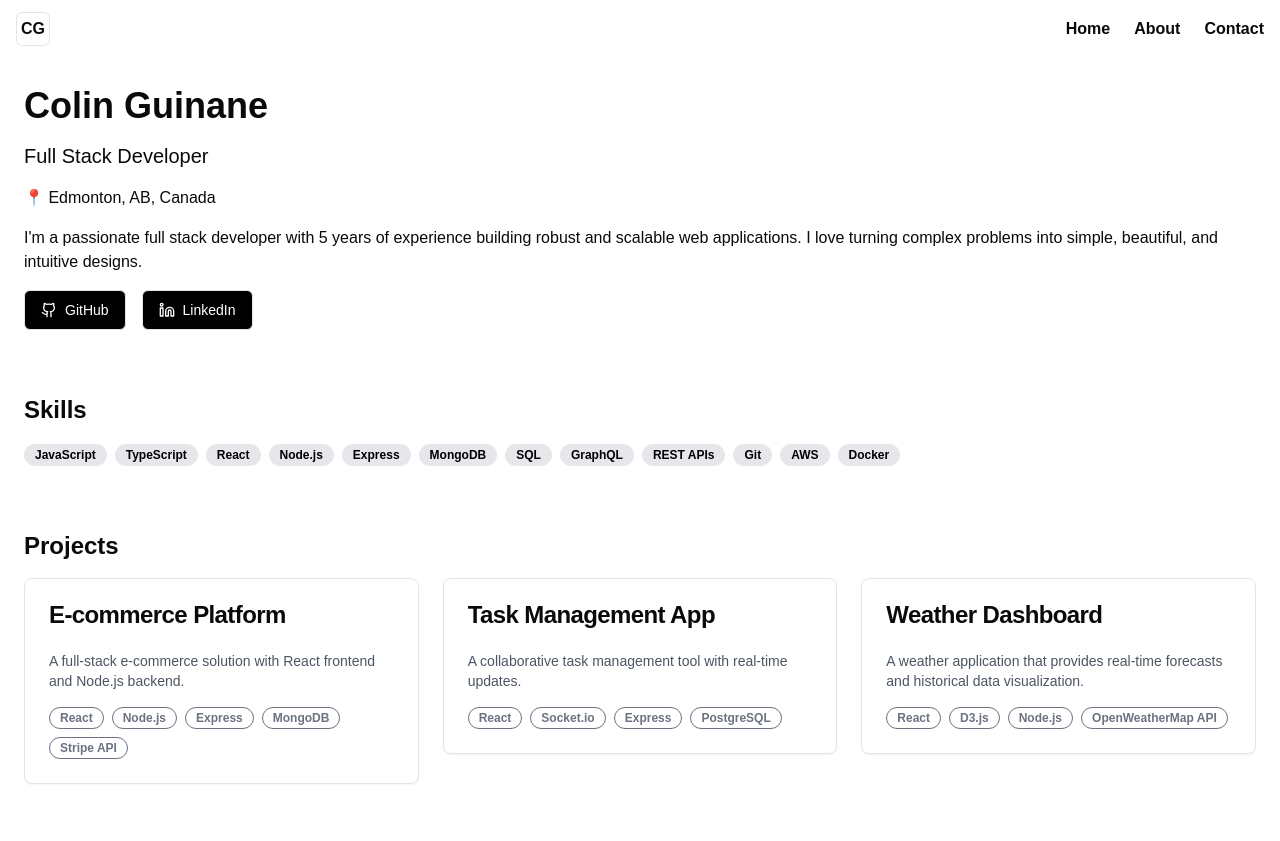
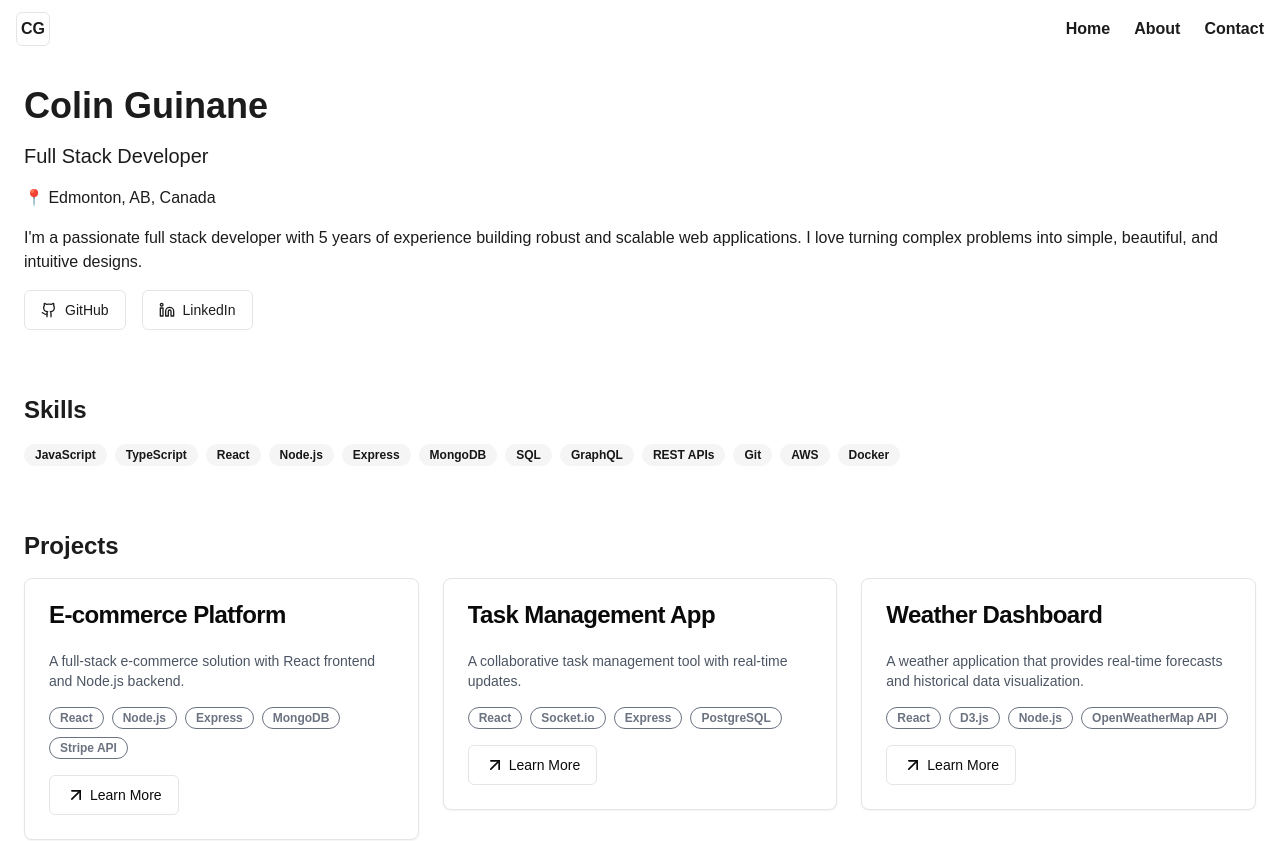
Before and after one commit to colinguinane1/portfolio, a Next.js app: page / in a window 1280 px wide. Shown: the top 841 px of the page. Built offline with nearby package versions, Linux system fonts and the light colour scheme.

Commit message:
edited theme

```diff
--- a/app/globals.css
+++ b/app/globals.css
@@ -4,6 +4,7 @@
 
 body {
   font-family: Arial, Helvetica, sans-serif;
+
 }
 
 @layer utilities {
@@ -15,7 +16,7 @@ body {
 @layer base {
   :root {
     --background: 0 0% 100%;
-    --foreground: 0 0% 3.9%;
+    --foreground: 0 0% 10.9%;
     --card: 0 0% 100%;
     --card-foreground: 0 0% 3.9%;
     --popover: 0 0% 100%;
@@ -42,7 +43,7 @@ body {
   }
   .dark {
     --background: 0 0% 10.9%;
-    --foreground: 0 0% 98%;
+    --foreground: 0 0% 80%;
     --card: 0 0% 8.9%;
     --card-foreground: 0 0% 98%;
     --popover: 0 0% 3.9%;
--- a/app/page.tsx
+++ b/app/page.tsx
@@ -28,6 +28,7 @@ import {
   GraduationCap,
   Briefcase,
   MessageCircle,
+  ArrowUpRight,
 } from "lucide-react";
 
 export default function EnhancedPortfolioComponent() {
@@ -146,7 +147,7 @@ export default function EnhancedPortfolioComponent() {
   ];
 
   return (
-    <div className={`min-h-screen bg-background`}>
+    <div className={`min-h-screen bg-background text-foreground`}>
       <main className="container mx-auto px-6 py-8">
         <FadeInSection>
           <section id="about" className="mb-16">
@@ -192,16 +193,10 @@ export default function EnhancedPortfolioComponent() {
               animate={{ opacity: 1, y: 0 }}
               transition={{ delay: 0.5 }}
             >
-              <Button
-                variant="outline"
-                className="bg-black text-white hover:bg-gray-800 dark:bg-white dark:text-black dark:hover:bg-gray-200"
-              >
+              <Button variant="outline">
                 <Github className="mr-2 h-4 w-4" /> GitHub
               </Button>
-              <Button
-                variant="outline"
-                className="bg-black text-white hover:bg-gray-800 dark:bg-white dark:text-black dark:hover:bg-gray-200"
-              >
+              <Button variant="outline">
                 <Linkedin className="mr-2 h-4 w-4" /> LinkedIn
               </Button>
             </motion.div>
@@ -233,12 +228,7 @@ export default function EnhancedPortfolioComponent() {
                     visible: { opacity: 1, y: 0 },
                   }}
                 >
-                  <Badge
-                    variant="secondary"
-                    className="bg-gray-200 text-black dark:bg-gray-700 dark:text-white"
-                  >
-                    {skill}
-                  </Badge>
+                  <Badge variant="secondary">{skill}</Badge>
                 </motion.div>
               ))}
             </motion.div>
@@ -276,12 +266,16 @@ export default function EnhancedPortfolioComponent() {
                                 >
                                   {tech}
                                 </Badge>
-                              ))}
-                            </div>
+                              ))}{" "}
+                            </div>{" "}
+                            <Button variant={"outline"} className="mt-4">
+                              <ArrowUpRight className="mr-1" size={20} />
+                              Learn More
+                            </Button>
                           </CardContent>
                         </Card>
                       </DialogTrigger>
-                      <DialogContent className="sm:max-w-[425px] bg-white dark:bg-gray-800 text-black dark:text-white">
+                      <DialogContent className="sm:max-w-[425px] rounded-lg bg-card ">
                         <DialogHeader>
                           <DialogTitle>{project.title}</DialogTitle>
                           <DialogDescription className="text-gray-600 dark:text-gray-300">
@@ -300,7 +294,6 @@ export default function EnhancedPortfolioComponent() {
                           <div className="flex space-x-4">
                             <Button
                               variant="outline"
-                              className="bg-black text-white hover:bg-gray-800 dark:bg-white dark:text-black dark:hover:bg-gray-200"
                               onClick={() =>
                                 window.open(project.github, "_blank")
                               }
@@ -309,7 +302,6 @@ export default function EnhancedPortfolioComponent() {
                             </Button>
                             <Button
                               variant="outline"
-                              className="bg-black text-white hover:bg-gray-800 dark:bg-white dark:text-black  dark:hover:bg-gray-200"
                               onClick={() =>
                                 window.open(project.live, "_blank")
                               }
@@ -339,7 +331,8 @@ export default function EnhancedPortfolioComponent() {
                   animate={{ opacity: 1, y: 0 }}
                   transition={{ delay: index * 0.2 }}
                 >
-                  <Card className="bg-white dark:bg-gray-800 border border-gray-200 dark:border-gray-700">
+                  <FadeInSection>
+                    <Card className="bg-card">
                       <CardHeader>
                         <CardTitle className="flex items-center">
                           <GraduationCap className="mr-2 h-5 w-5" />
@@ -353,6 +346,7 @@ export default function EnhancedPortfolioComponent() {
                         <p>{edu.description}</p>
                       </CardContent>
                     </Card>
+                  </FadeInSection>
                 </motion.div>
               ))}
             </div>
@@ -370,7 +364,7 @@ export default function EnhancedPortfolioComponent() {
                   animate={{ opacity: 1, y: 0 }}
                   transition={{ delay: index * 0.2 }}
                 >
-                  <Card className="bg-white dark:bg-gray-800 border border-gray-200 dark:border-gray-700">
+                  <Card className="bg-card">
                     <CardHeader>
                       <CardTitle className="flex items-center">
                         <Briefcase className="mr-2 h-5 w-5" />
@@ -405,7 +399,7 @@ export default function EnhancedPortfolioComponent() {
                   animate={{ opacity: 1, y: 0 }}
                   transition={{ delay: index * 0.2 }}
                 >
-                  <Card className="bg-white dark:bg-gray-800 border border-gray-200 dark:border-gray-700">
+                  <Card className="bg-card">
                     <CardHeader>
                       <CardTitle className="flex items-center">
                         <MessageCircle className="mr-2 h-5 w-5" />
@@ -433,7 +427,7 @@ export default function EnhancedPortfolioComponent() {
               free to reach out!
             </p>
             <motion.div whileHover={{ scale: 1.05 }} whileTap={{ scale: 0.95 }}>
-              <Button className="bg-black text-white hover:bg-gray-800 dark:bg-white dark:text-black dark:hover:bg-gray-200">
+              <Button>
                 <Mail className="mr-2 h-4 w-4" /> Contact Me
               </Button>
             </motion.div>
@@ -441,7 +435,7 @@ export default function EnhancedPortfolioComponent() {
         </FadeInSection>
       </main>
 
-      <footer className="bg-gray-100 dark:bg-gray-900 text-black dark:text-white py-4">
+      <footer className="py-4">
         <div className="container mx-auto px-6 text-center">
           <p>&copy; 2023 Colin Guinane. All rights reserved.</p>
         </div>
```
Also changed, not shown: components/hero.tsx (added). Lines whose indentation alone changed are shown as unchanged.
